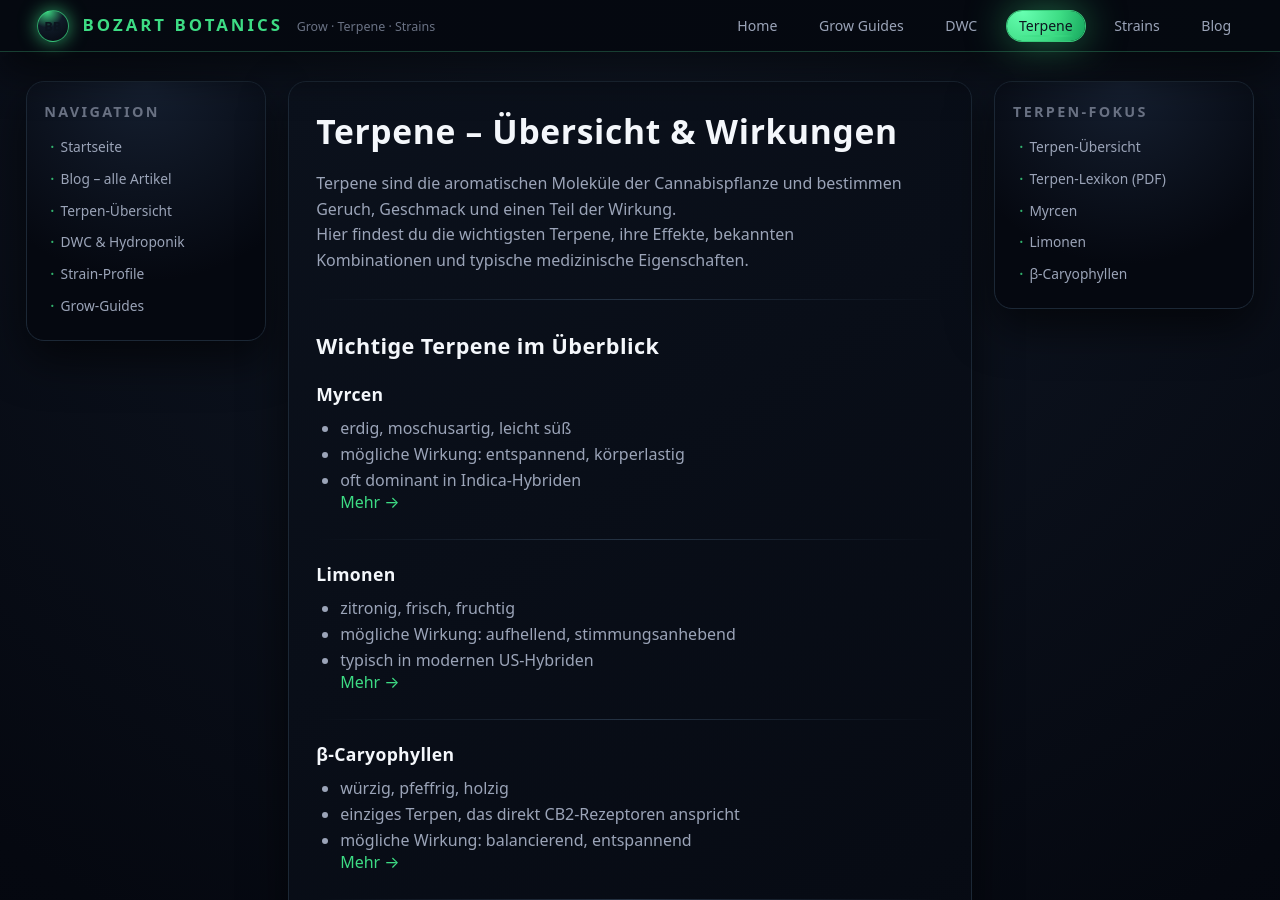
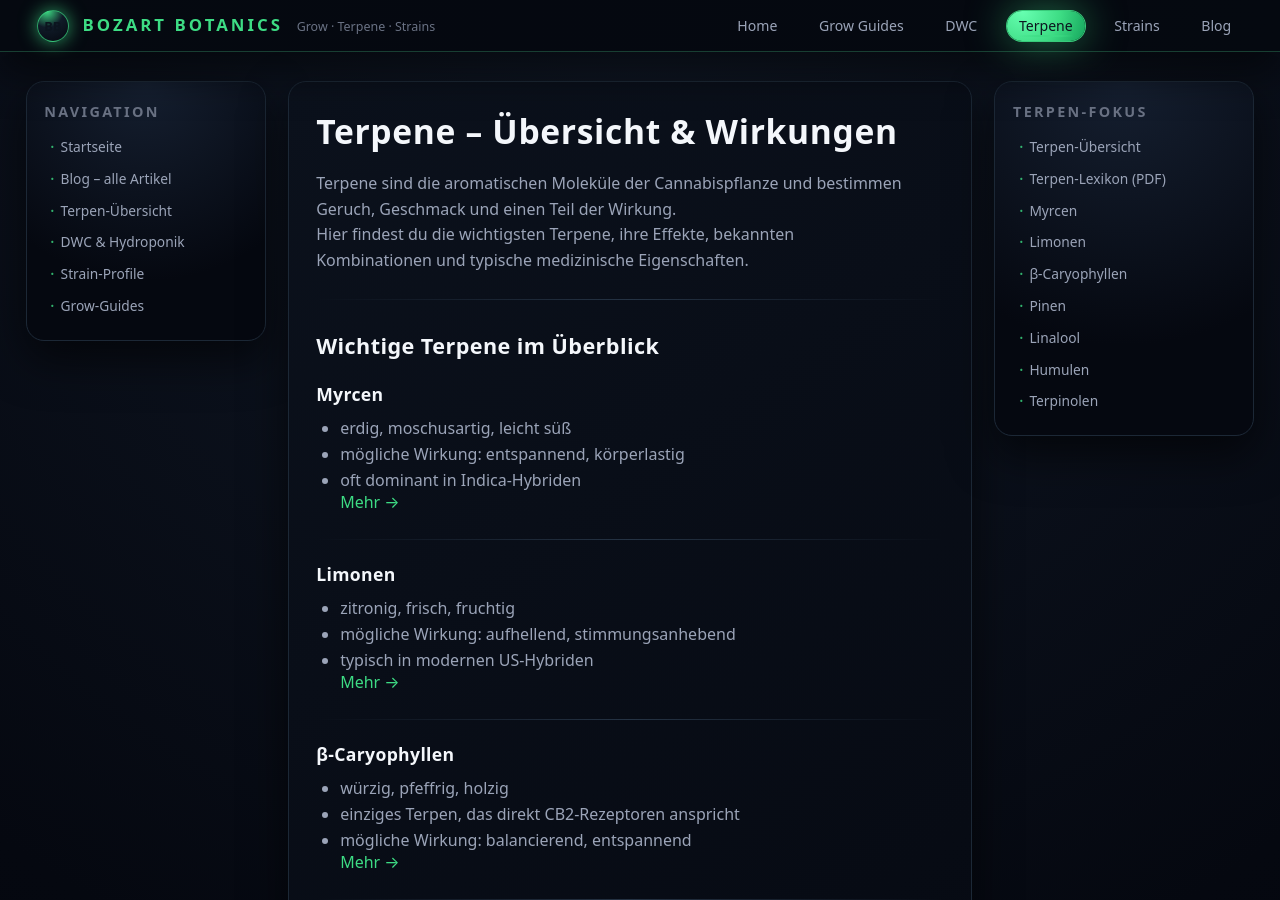
Before and after one commit to bozart-army/bozart-botanics, a Jekyll site: the page built from terpene/index.md, in a window 1280 px wide and 900 px high. Built offline with Jekyll 4.4.1, drawn with Linux system fonts in a browser that asks for light colours.

Commit message:
Update default.html

```diff
--- a/_layouts/default.html
+++ b/_layouts/default.html
@@ -95,7 +97,12 @@
       <li><a href="{{ "/terpene/myrcen/" | relative_url }}">Myrcen</a></li>
       <li><a href="{{ "/terpene/limonen/" | relative_url }}">Limonen</a></li>
       <li><a href="{{ "/terpene/beta-caryophyllen/" | relative_url }}">β-Caryophyllen</a></li>
+      <li><a href="{{ "/terpene/pinen/" | relative_url }}">Pinen</a></li>
+      <li><a href="{{ "/terpene/linalool/" | relative_url }}">Linalool</a></li>
+      <li><a href="{{ "/terpene/humulen/" | relative_url }}">Humulen</a></li>
+      <li><a href="{{ "/terpene/terpinolen/" | relative_url }}">Terpinolen</a></li>
     </ul>
+
   {% elsif section == "strains" %}
     <h2 class="sidebar-title">Strain-Fokus</h2>
     <ul class="sidebar-list">
@@ -106,6 +113,7 @@
       <li><a href="{{ "/strains/blue-dream/" | relative_url }}">Blue Dream</a></li>
       <li><a href="{{ "/strains/wedding-cake/" | relative_url }}">Wedding Cake</a></li>
     </ul>
+
   {% else %}
     <h2 class="sidebar-title">Quick Links</h2>
     <ul class="sidebar-list">
@@ -116,6 +124,7 @@
       <li><a href="{{ "/strains/" | relative_url }}">Strain-Übersicht</a></li>
     </ul>
   {% endif %}
+
 </aside>
     </div>
 
```
Also changed, not shown: other parts of _layouts/default.html (+4 -2 lines). Lines whose indentation alone changed are shown as unchanged.
